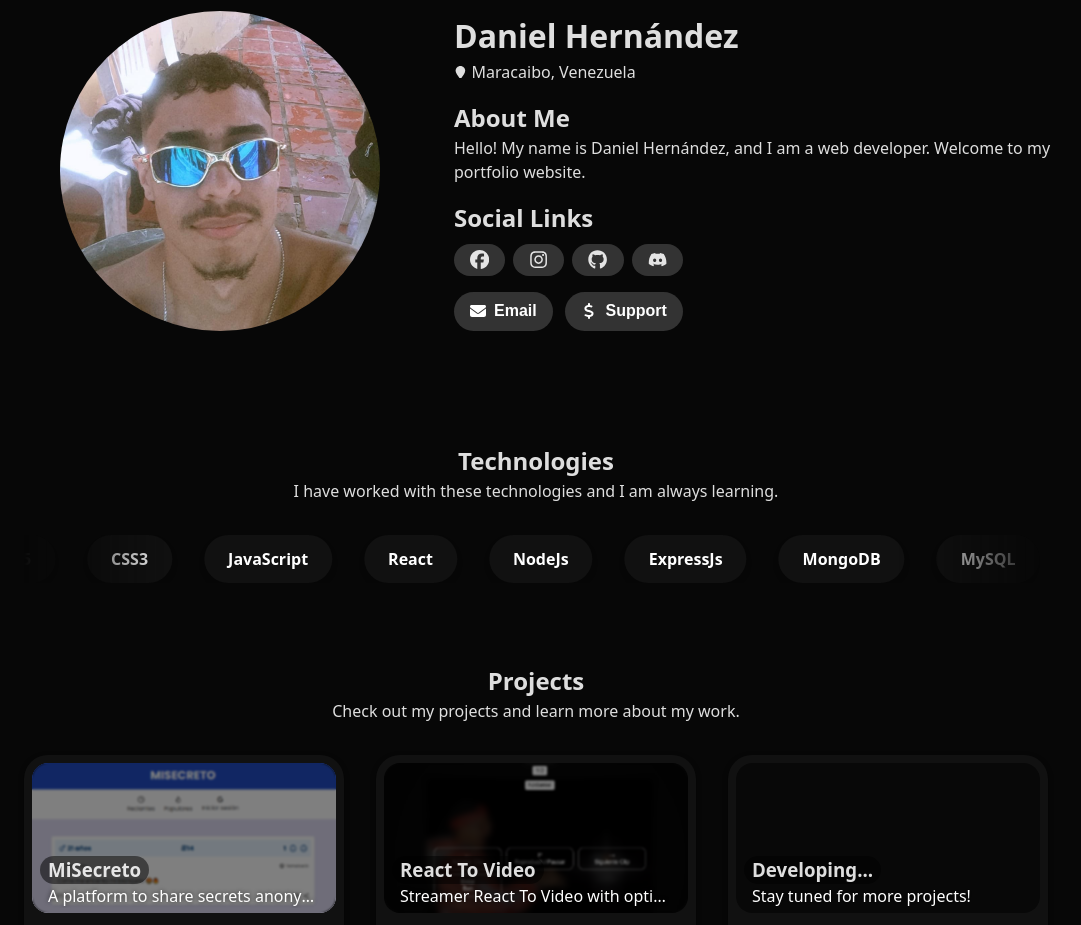
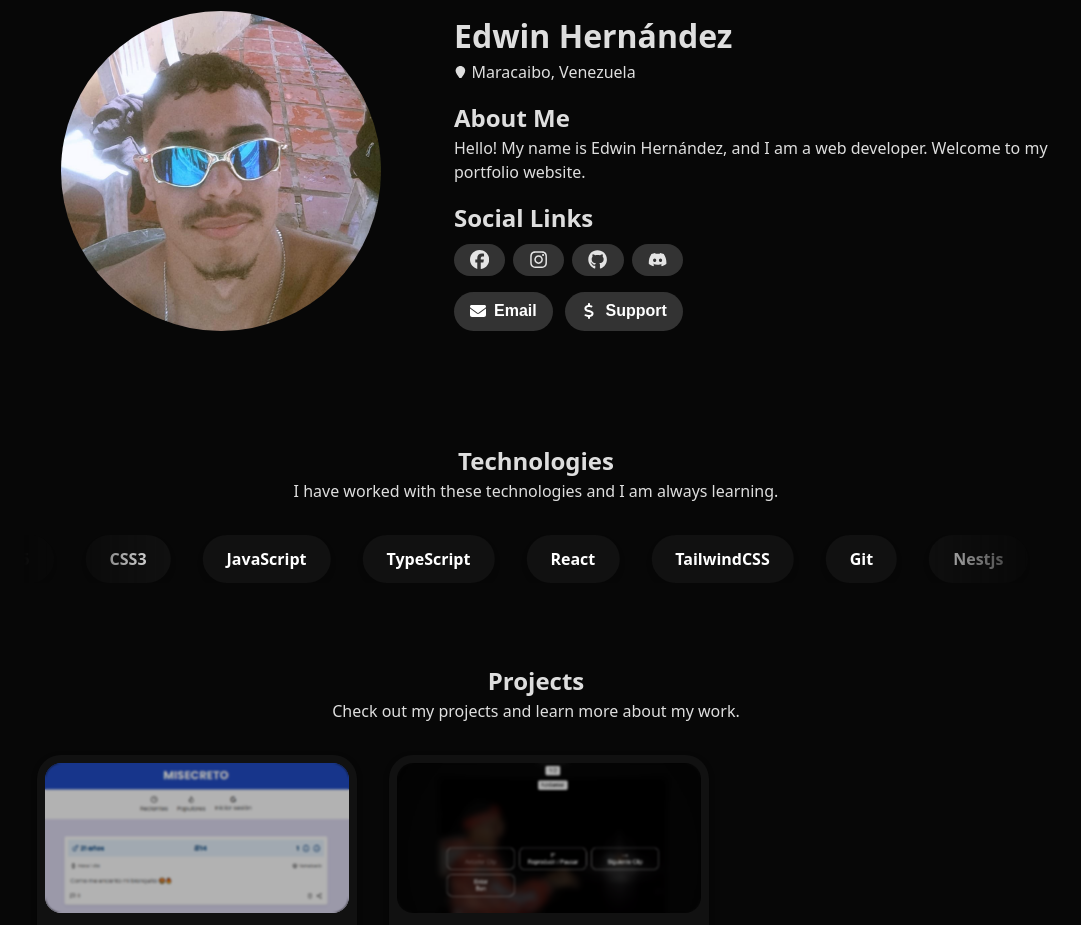
Before and after one commit to xhzdaniel/xhzdaniel, a React (Vite) app: page / in a window 1280 px wide. Shown: the part 100-1025 px from the top of the page, without its empty margins (104-1185 px from the left). Built offline with nearby package versions, Linux system fonts and the light colour scheme.

Commit message:
Update name and add rayx work

```diff
--- a/index.html
+++ b/index.html
@@ -4,7 +4,7 @@
     <meta charset="UTF-8" />
     <link rel="icon" type="image/png" href="./src/assets/daniel.png" />
     <meta name="viewport" content="width=device-width, initial-scale=1.0" />
-    <title>Daniel - Portfolio</title>
+    <title>Edwin Hernández - Portfolio</title>
   </head>
   <body>
     <div id="root"></div>
--- a/src/components/proyects/Projects.jsx
+++ b/src/components/proyects/Projects.jsx
@@ -1,5 +1,6 @@
 import Misecreto from "../../assets/misecreto.png";
 import ReactToVideo from "../../assets/reactovideo.png";
+import Rayx from "../../assets/rayx.png";
 import {
   FaDatabase,
   FaReact,
@@ -27,10 +28,11 @@ export default function Projects() {
       sources: ["React", "NodeJs", "DiscordJs"],
     },
     {
-      title: "Developing...",
-      description: "Stay tuned for more projects!",
-      sources: [],
-      private: true,
+      title: "Rayx Cheats",
+      image: Rayx,
+      description: "A cheat for different games with multiple features",
+      link: "https://rayxcheats.com",
+      sources: ["React", "NodeJs", "ExpressJs", "MongoDB"],
     },
   ];
 
@@ -53,6 +55,7 @@ export default function Projects() {
         <h2>Projects</h2>
         <p>Check out my projects and learn more about my work.</p>
       </div>
+      <div style={{ display: "flex", justifyContent: "center", width: "100%" }}>
         <div className="projects">
           {ProjectsList && ProjectsList.length > 0 ? (
             ProjectsList.map((project, index) => (
@@ -61,10 +64,12 @@ export default function Projects() {
                   {project.image && (
                     <img src={project.image} alt={project.title} />
                   )}
-                <div className="header-info">
+                  <div className="project-overlay"></div>
+                </div>
+
+                <div className="project-info">
                   <h3>{project.title}</h3>
                   <p>{project.description}</p>
-                </div>
                 </div>
 
                 <div className="project-footer">
@@ -133,6 +138,7 @@ export default function Projects() {
             <p>No projects available</p>
           )}
         </div>
+      </div>
     </>
   );
 }
--- a/src/components/technologies/Technologies.jsx
+++ b/src/components/technologies/Technologies.jsx
@@ -3,12 +3,15 @@ export default function Technologies() {
     "HTML5",
     "CSS3",
     "JavaScript",
+    "TypeScript",
     "React",
+    "TailwindCSS",
+    "Git",
+    "Nestjs",
     "NodeJs",
     "ExpressJs",
     "MongoDB",
     "MySQL",
-    "Lua54",
   ];
 
   return (
--- a/src/components/user/ProfileData.jsx
+++ b/src/components/user/ProfileData.jsx
@@ -4,18 +4,17 @@ export default function ProfileData() {
   return (
     <>
       <div className="location-and-name">
-        <h1>Daniel Hernández</h1>
+        <h1>Edwin Hernández</h1>
         <div className="location">
           <FaLocationPin style={{ fontSize: "0.8rem" }} />{" "}
           <span>Maracaibo, Venezuela</span>
         </div>
       </div>
 
-      {/* About Me */}
       <div className="about-me">
         <h2>About Me</h2>
         <p>
-          Hello! My name is Daniel Hernández, and I am a web developer. Welcome
+          Hello! My name is Edwin Hernández, and I am a web developer. Welcome
           to my portfolio website.
         </p>
       </div>
--- a/src/styles/styles.css
+++ b/src/styles/styles.css
@@ -161,8 +161,8 @@
   flex-direction: row;
   flex-wrap: wrap;
   gap: 2rem;
-  justify-content: center;
-  width: 100%;
+  justify-content: start;
+  width: 80%;
 }
 
 .container-projects .project {
@@ -186,13 +186,13 @@
   border-radius: 1rem;
 }
 
-.container-projects .project .project-header .header-info {
+.container-projects .project .project-header .project-overlay {
   position: absolute;
   top: 0;
   left: 0;
   width: 100%;
   height: 100%;
-  background-color: rgba(0, 0, 0, 0.5);
+  background-color: rgba(0, 0, 0, 0.3);
   border-radius: 7px;
   display: flex;
   flex-direction: column;
@@ -202,26 +202,24 @@
   backdrop-filter: blur(1px);
 }
 
-.container-projects .project .project-header .header-info h3 {
+.container-projects .project .project-info h3 {
   margin: 0;
   overflow: hidden;
   text-overflow: ellipsis;
   white-space: nowrap;
   width: max-content;
-  padding: 0rem 0.5rem;
-  border-radius: 1rem;
-  background-color: rgba(0, 0, 0, 0.5);
   font-weight: 600;
 }
-.container-projects .project .project-header .header-info p {
+.container-projects .project .project-info p {
   color: white;
+  opacity: 0.8;
+  font-size: 0.9rem;
   margin: 0;
   text-shadow: 0 0 5px rgba(0, 0, 0, 0.7);
   overflow: hidden;
   text-overflow: ellipsis;
   white-space: nowrap;
   width: 100%;
-  padding: 0 0.5rem;
 }
 
 .container-projects .project .project-header img {
```
Also changed, not shown: src/assets/rayx.png (added). Lines whose indentation alone changed are shown as unchanged.
